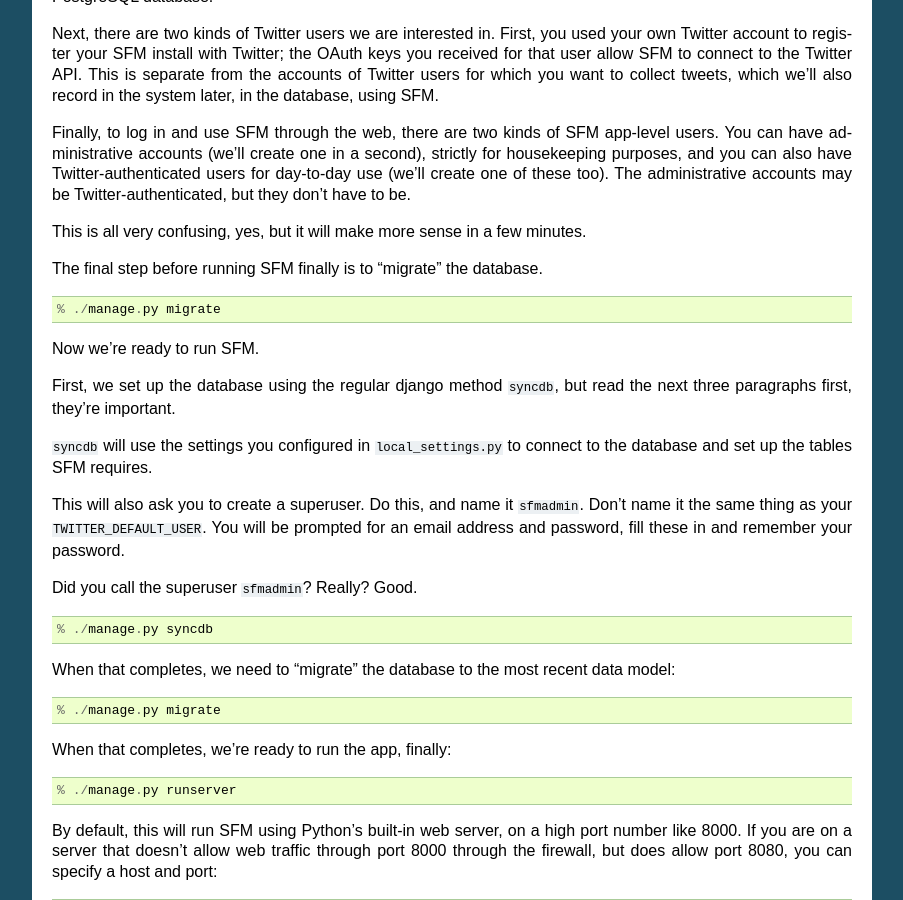
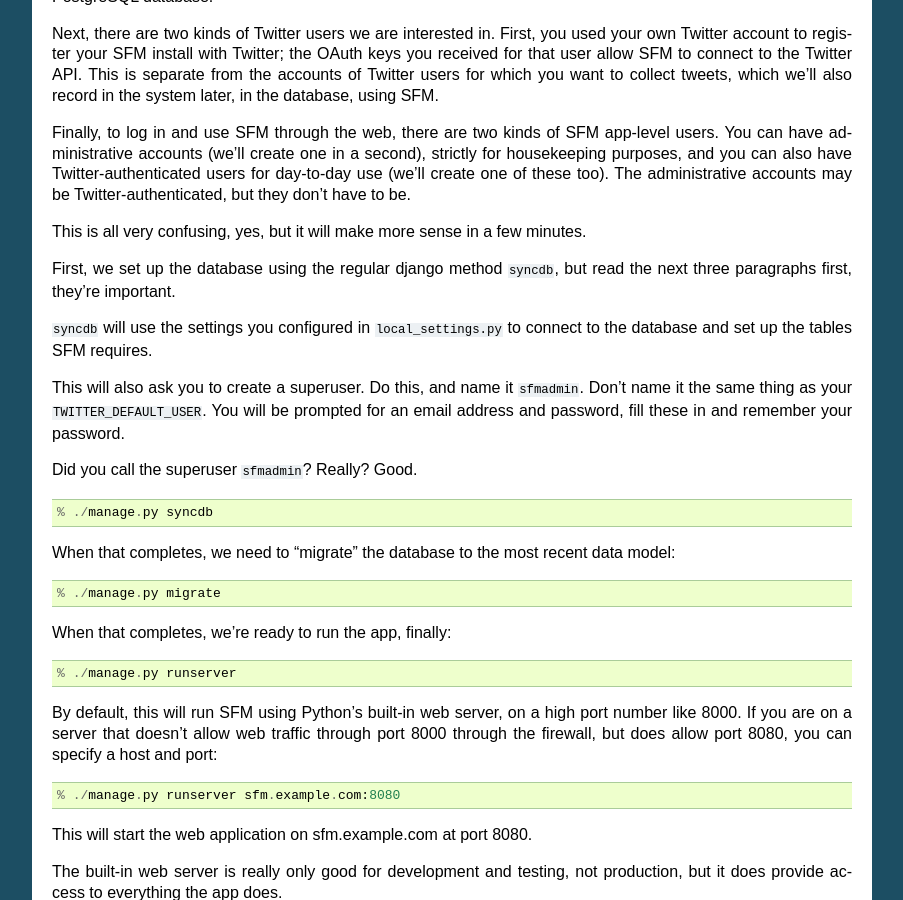
Before and after one commit to gwu-libraries/social-feed-manager, a Sphinx documentation site: the page built from docs/install.rst, in a window 1280 px wide and 900 px high, scrolled down 3566 px. Shown: the whole window, without its empty margins (198-1101 px from the left). Built offline with Sphinx 7.4.7, drawn with Linux system fonts in a browser that asks for light colours.

Commit message:
Removed extraneous ./manage.py migrate step that appears to have been inadvertently left in prior to creating the db tables with syncdb

```diff
--- a/docs/install.rst
+++ b/docs/install.rst
@@ -259,14 +259,6 @@
 This is all very confusing, yes, but it will make more sense in a few
 minutes.
 
-The final step before running SFM finally is to "migrate" the database.
-
-::
-
-    % ./manage.py migrate
-
-Now we're ready to run SFM.
-
 First, we set up the database using the regular django method ``syncdb``,
 but read the next three paragraphs first, they're important.
 
```
